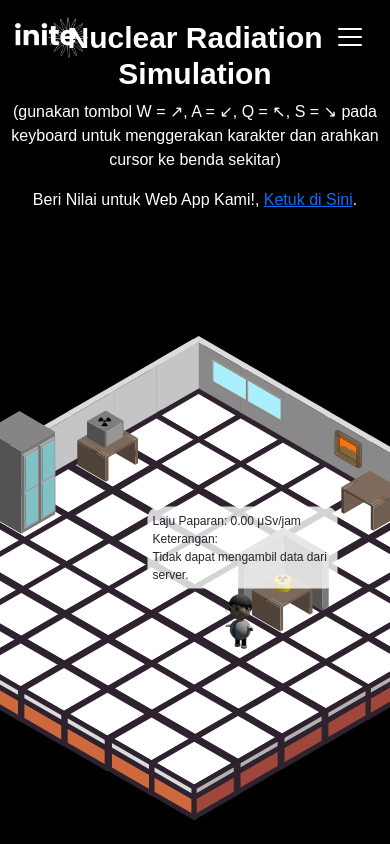
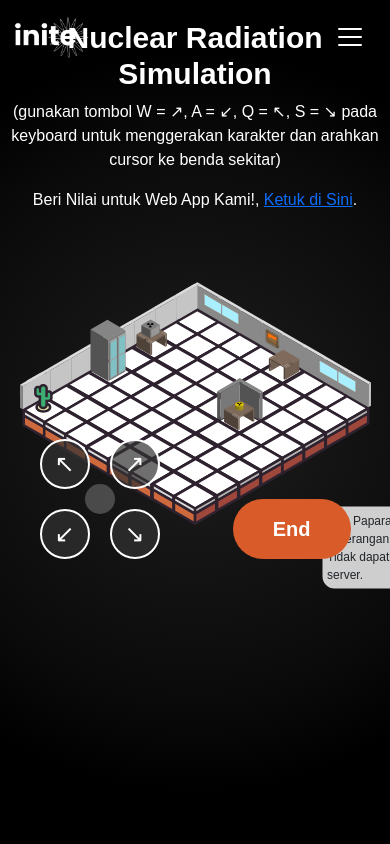
Before and after one commit to Sanssin/Inite, a React (Create React App) app: page /simulasi in a window 390 px wide. Shown: the top 844 px of the page. Built offline with nearby package versions, Linux system fonts and the light colour scheme; no server answers.

Commit message:
make responsive website for mobile and desktop

```diff
--- a/src/body/Simulasi.jsx
+++ b/src/body/Simulasi.jsx
@@ -4,6 +4,7 @@ import { useNavigate } from "react-router-dom";
 
 export const Simulasi = () => {
   let navigate = useNavigate();
+
 
   return (
     <div className="Simulasi" style={{ overflow: "hidden" }}>
--- a/src/body/StartSim.jsx
+++ b/src/body/StartSim.jsx
@@ -15,7 +15,7 @@ export const StartSim = () => {
                 className="img-fluid"
                 src={muke}
                 alt="muke"
-                style={{ width: "350px", paddingBottom: 20 }}
+                style={{ maxWidth: "350px", paddingBottom: 20 }} /* Menggunakan maxWidth agar responsif */
               />
             </div>
             <div>
@@ -37,27 +37,14 @@ export const StartSim = () => {
             >
               <button
                 style={{
-                  width: "25%",
-                  paddingBottom: "20px",
-                  paddingTop: "20px",
+                  /* Menghapus width agar fleksibel */
+                  padding: "20px 40px", /* Menggunakan padding untuk ukuran */
                   alignItems: "center",
                 }}
                 className="btn1 rounded-5 me-2 mb-xs-0 mb-2"
                 onClick={() => navigate("/simulasi")}
               >
                 Mulai
-              </button>
-              <button
-                style={{
-                  width: "25%",
-                  paddingBottom: "20px",
-                  paddingTop: "20px",
-                  alignItems: "center",
-                }}
-                className="btn2 rounded-5 me-2 mb-xs-0 mb-2"
-                onClick={() => navigate("/")}
-              >
-                Selesai
               </button>
             </div>
           </Row>
--- a/src/body/game/GameArea.css
+++ b/src/body/game/GameArea.css
@@ -1,7 +1,23 @@
+.Simulasi {
+  /* Gradien radial untuk efek pudar seperti di gambar */
+  background: radial-gradient(circle at center,
+    rgba(30, 30, 30, 1) 0%,  /* Bagian tengah sedikit terang */
+    rgba(10, 10, 10, 1) 60%, /* Transisi ke gelap */
+    rgba(0, 0, 0, 1) 80%     /* Tepi hitam pekat */
+  );
+  min-height: 100vh;
+  width: 100%;
+  overflow: hidden; /* Menjaga agar tidak ada scroll yang tidak perlu */
+}
+
 .game-area {
   position: relative;
-  width: 700px;
-  height: 700px;
+  /* Menggunakan unit viewport untuk membuatnya responsif */
+  width: 90vw;
+  height: 90vw;
+  /* Menetapkan batas ukuran maksimum untuk layar besar */
+  max-width: 700px;
+  max-height: 700px;
   margin: 0 auto;
   background-color: transparent;
 }
```
